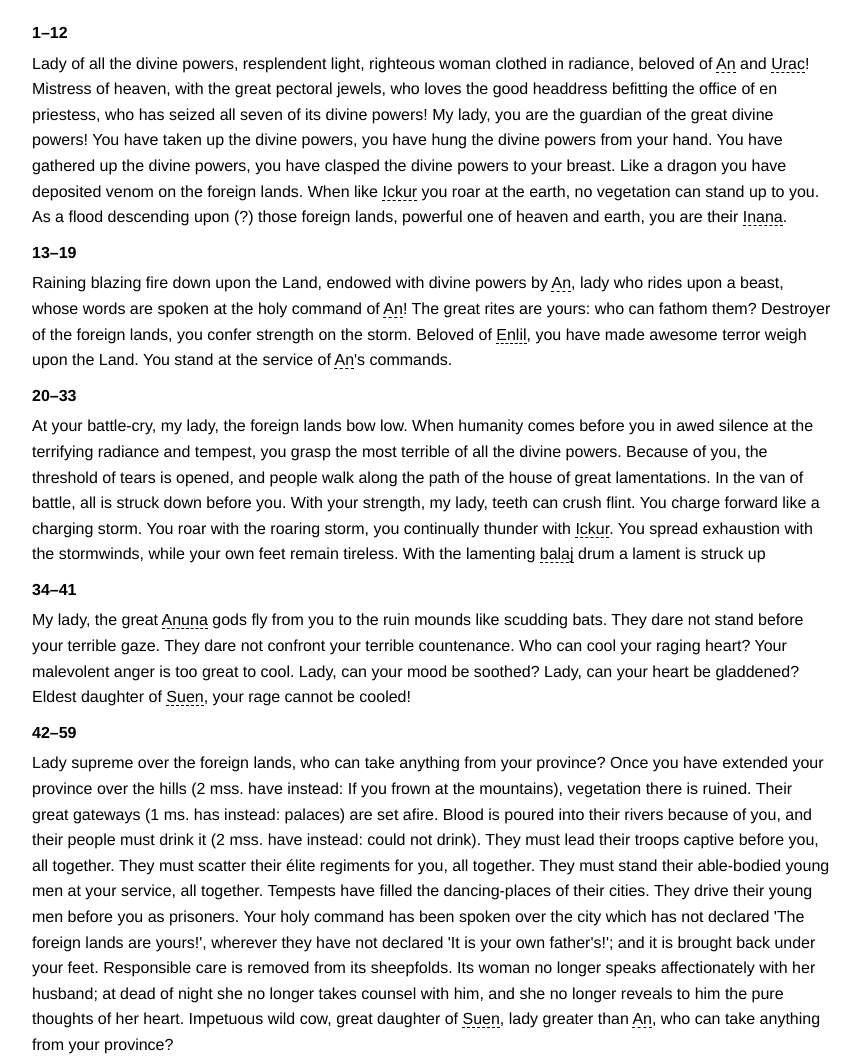
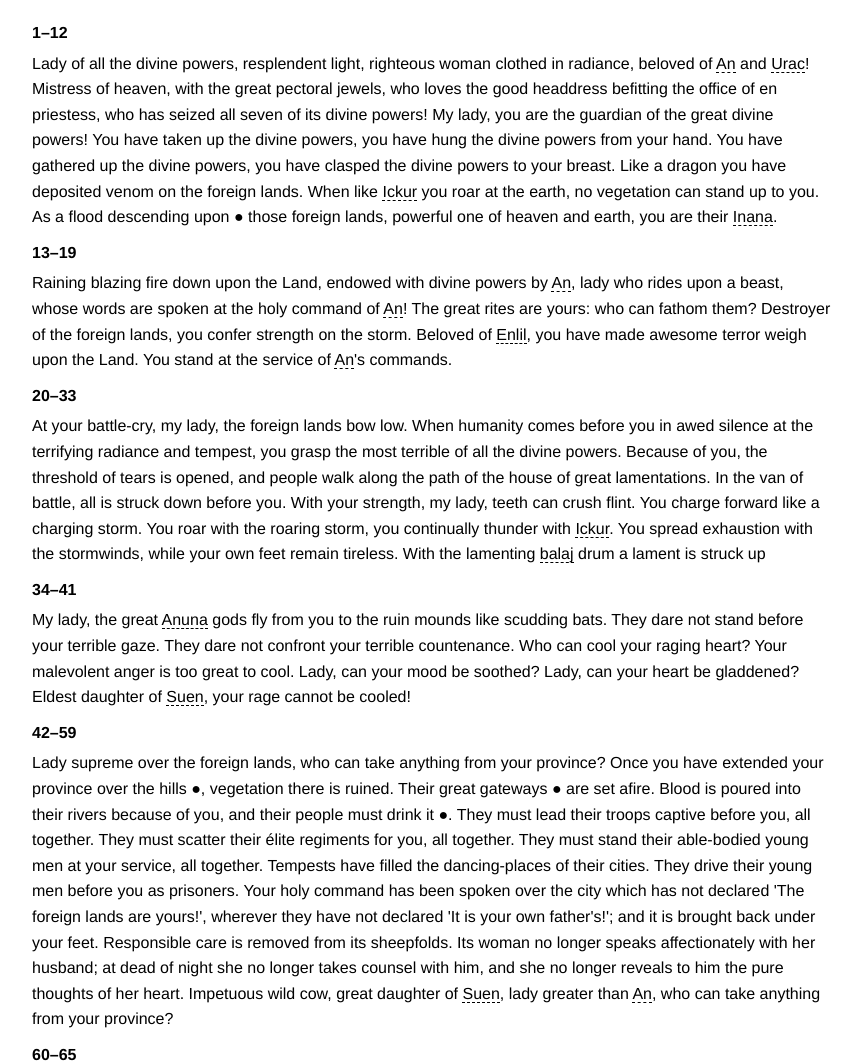
Before and after one commit to seryozhaokhta/the-exaltation-of-inana, a plain HTML site: page index.html in a window 1280 px wide. Shown: the top 1061 px of the page, without its empty margins (208-1069 px from the left). Drawn offline with Linux system fonts and the light colour scheme.

Commit message:
feat: Enhance hymn project with expandable text and improved keyword tooltips
- Add new JavaScript module `ExpandableText.js` to handle expandable text functionality
  - Replace text within parentheses with a black circle (`&#9679;`)
  - Expand and collapse text on click
- Update `Hymn.js` to integrate expandable text functionality
  - Process and replace parenthetical text with expandable spans
- Maintain existing tooltip functionality for keywords in `Hymn.js` and `Tooltip.js`
- Modify `main.js` to initialize `ExpandableText` along with existing `Hymn` and `Tooltip` features
- Enhance CSS (`styles.css`) to style expandable circles and add smooth transition animations
  - Define `--circle-color` and `--circle-hover-color` variables for expandable text styling
  - Add hover effects and smooth transitions for expandable text
  - Ensure compatibility with existing tooltip and keyword styles

```diff
--- a/css/styles.css
+++ b/css/styles.css
@@ -9,6 +9,8 @@
   --tooltip-shadow-color: rgba(0, 0, 0, 0.1);
   --keyword-underline-color: #000;
   --keyword-hover-opacity: 0.5;
+  --circle-color: #000;
+  --circle-hover-color: #555;
 }
 
 body {
@@ -56,3 +58,18 @@ strong {
 .keyword.active {
   color: var(--highlight-color);
 }
+
+.expandable {
+  color: var(--circle-color);
+  cursor: pointer;
+  transition: color 0.3s ease;
+}
+
+.expandable:hover {
+  color: var(--circle-hover-color);
+}
+
+.expandable.expanded {
+  font-style: italic;
+  transition: color 0.3s ease, font-style 0.3s ease;
+}
--- /dev/null
+++ b/js/ExpandableText.js
@@ -0,0 +1,26 @@
+// js/ExpandableText.js
+
+export class ExpandableText {
+  constructor() {
+    this.initExpandableText();
+  }
+
+  initExpandableText() {
+    const contentDiv = document.getElementById("content");
+    contentDiv.querySelectorAll(".expandable").forEach((element) => {
+      const hiddenText = element.dataset.hiddenText;
+      element.innerHTML = "&#9679;"; // Black circle
+      element.style.cursor = "pointer";
+
+      element.addEventListener("click", () => {
+        if (element.classList.contains("expanded")) {
+          element.innerHTML = "&#9679;"; // Black circle
+          element.classList.remove("expanded");
+        } else {
+          element.innerHTML = hiddenText;
+          element.classList.add("expanded");
+        }
+      });
+    });
+  }
+}
--- a/js/Hymn.js
+++ b/js/Hymn.js
@@ -1,4 +1,6 @@
-// js\Hymn.js
+// js/Hymn.js
+
+import { ExpandableText } from "./ExpandableText.js";
 
 export class Hymn {
   constructor(data) {
@@ -12,9 +14,18 @@ export class Hymn {
       const lineElement = document.createElement("p");
       lineElement.innerHTML = `<strong>${
         line.number
-      }</strong> ${this.highlightKeywords(line.text, line.keywords)}`;
+      }</strong> ${this.processText(line.text, line.keywords)}`;
       contentDiv.appendChild(lineElement);
     });
+
+    // Initialize ExpandableText functionality
+    new ExpandableText();
+  }
+
+  processText(text, keywords) {
+    text = this.highlightKeywords(text, keywords);
+    text = this.replaceParentheticalText(text);
+    return text;
   }
 
   highlightKeywords(text, keywords) {
@@ -27,4 +38,12 @@ export class Hymn {
     });
     return text;
   }
+
+  replaceParentheticalText(text) {
+    return text.replace(
+      /\((.*?)\)/g,
+      (match, p1) =>
+        `<span class="expandable" data-hidden-text="${p1}">&#9679;</span>`
+    );
+  }
 }
--- a/js/main.js
+++ b/js/main.js
@@ -1,4 +1,4 @@
-// js\main.js
+// js/main.js
 
 import { Hymn } from "./Hymn.js";
 import { Tooltip } from "./Tooltip.js";
```
